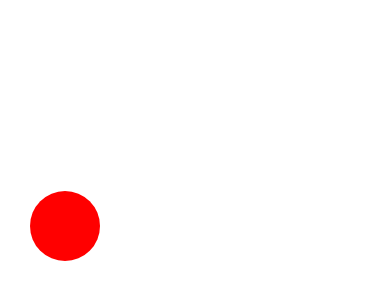
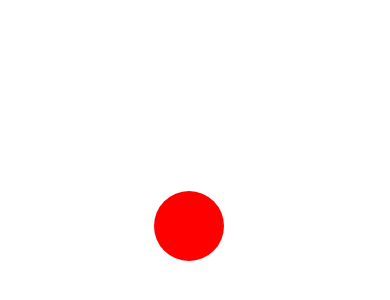
Before and after one commit to JonathanRufino/bootcamp-rocketseat-animacoes, a React Native app: screen / in a window 390 px wide. Shown: the part 86-386 px from the top of the page. Built offline with nearby package versions, Linux system fonts and the light colour scheme.

Commit message:
example: math operations

```diff
--- a/App.js
+++ b/App.js
@@ -1,18 +1,18 @@
 import React, { Component } from "react";
 import { StyleSheet, View, Animated } from "react-native";
 
+const ballY = new Animated.Value(0);
+// divide, multiply, subtract, add
+const ballX = Animated.divide(ballY, 2);
+
 class App extends Component {
   state = {
-    ballY: new Animated.Value(0)
+    ballY: ballY,
+    ballX: ballX,
   };
 
   componentDidMount() {
     const { ballY } = this.state;
-
-    // Animated.spring(ballY, {
-    //   toValue: 300,
-    //   bounciness: 8 // default 8
-    // }).start();
 
     Animated.decay(ballY, {
       velocity: 0.5,
@@ -20,11 +20,11 @@ class App extends Component {
   }
 
   render() {
-    const { ballY } = this.state;
+    const { ballY, ballX } = this.state;
 
     return (
       <View style={styles.container}>
-        <Animated.View style={[styles.ball, { top: ballY }]} />
+        <Animated.View style={[styles.ball, { top: ballY, left: ballX }]} />
       </View>
     );
   }
@@ -33,15 +33,15 @@ class App extends Component {
 const styles = StyleSheet.create({
   container: {
     flex: 1,
-    padding: 30
+    padding: 30,
   },
 
   ball: {
     width: 70,
     height: 70,
     borderRadius: 35,
-    backgroundColor: "#f00"
-  }
+    backgroundColor: "#f00",
+  },
 });
 
 export default App;
```
